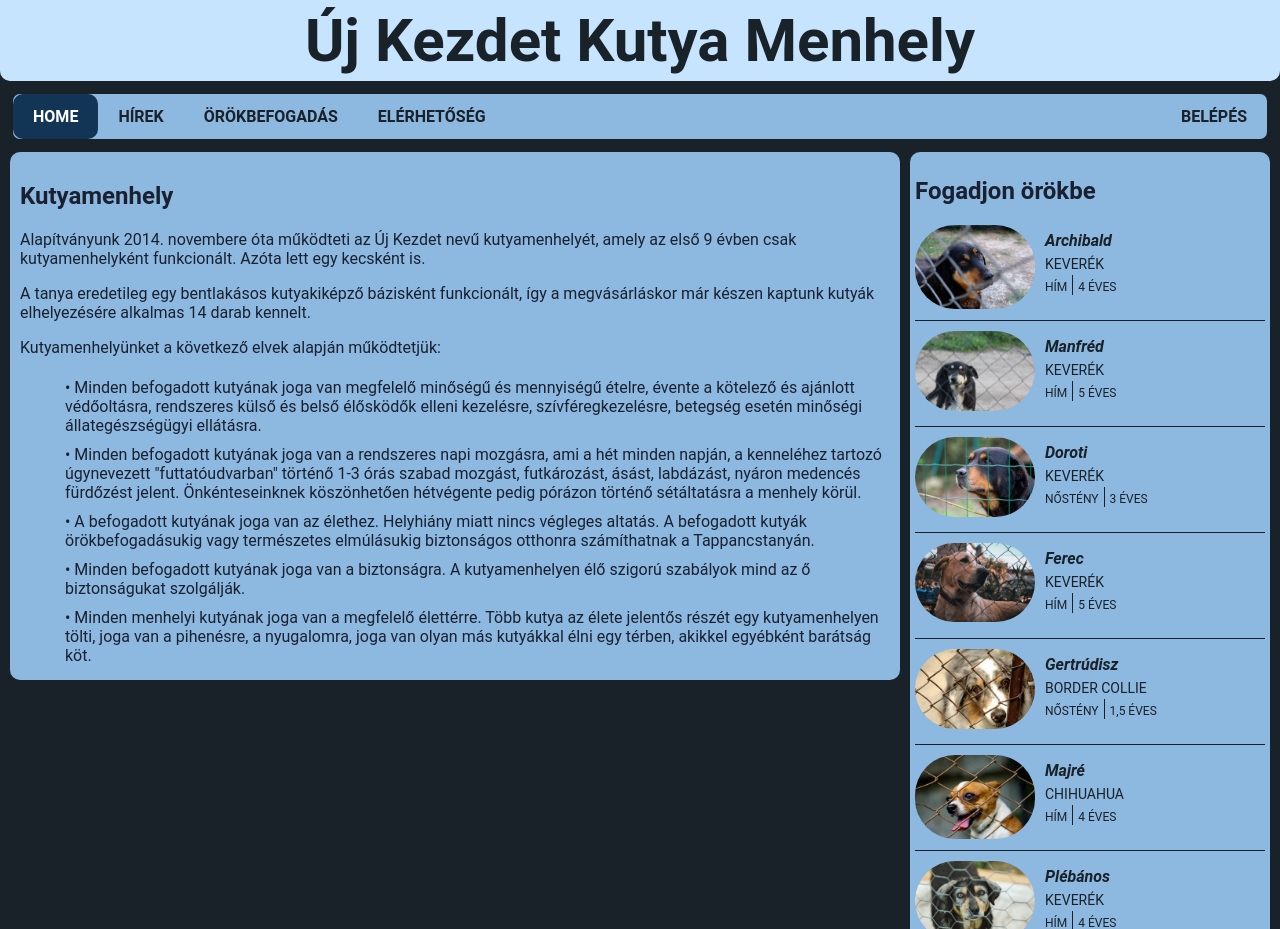
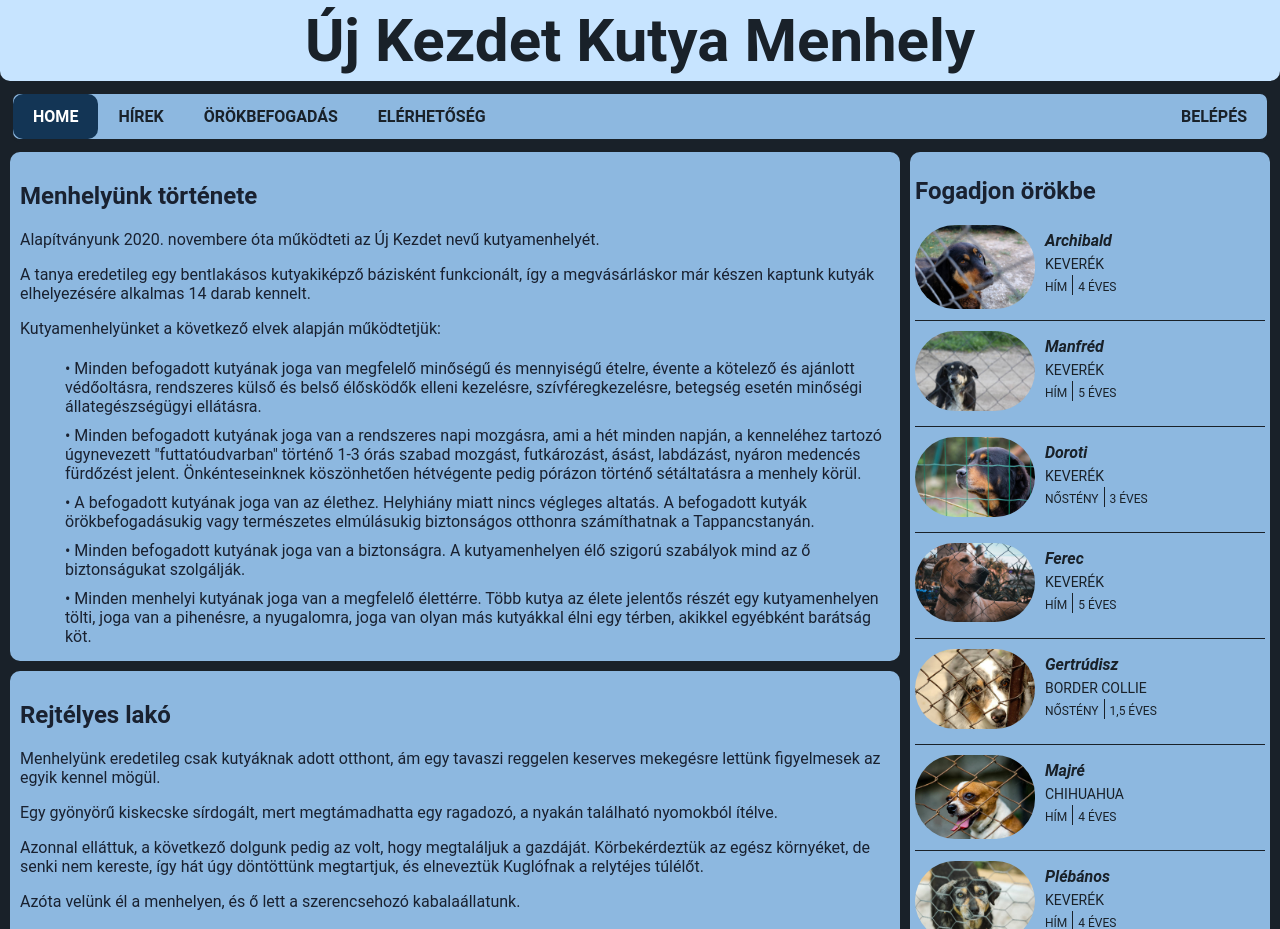
Before and after one commit to k1me/kutya_menhely, a PHP site: page / in a window 1280 px wide. Shown: the top 929 px of the page. Run offline with PHP 8.4, Linux system fonts and the light colour scheme.

Commit message:
Kuglóf update

```diff
--- a/css/index.css
+++ b/css/index.css
@@ -106,4 +106,10 @@ aside {
     list-style-type: disc;
     margin: 5px;
 }
+.kuglof{
+    border: 1px solid #BAC4AB;
+    margin: 5px 5px 5px 5px;
+    display: inline-block;
+    float: left;
+}
 /*eddig tart a kutya infók formázása*/
--- a/index.html
+++ b/index.html
@@ -26,8 +26,8 @@
     <div class="flex-container">
         <div class="section-container">
             <section>
-                <h2>Kutyamenhely</h2>
-                <p>Alapítványunk 2014. novembere óta működteti az Új Kezdet nevű kutyamenhelyét, amely az első 9 évben csak kutyamenhelyként funkcionált. Azóta lett egy kecsként is.</p>
+                <h2>Menhelyünk története</h2>
+                <p>Alapítványunk 2020. novembere óta működteti az Új Kezdet nevű kutyamenhelyét.</p>
                 <p>A tanya eredetileg egy bentlakásos kutyakiképző bázisként funkcionált, így a megvásárláskor már készen kaptunk kutyák elhelyezésére alkalmas 14 darab kennelt.</p>
                 <p>Kutyamenhelyünket a következő elvek alapján működtetjük:</p>
                 <ul class="behuz">
@@ -37,6 +37,19 @@
                     <li>• Minden befogadott kutyának joga van a biztonságra. A kutyamenhelyen élő szigorú szabályok mind az ő biztonságukat szolgálják.</li>
                     <li>• Minden menhelyi kutyának joga van a megfelelő élettérre. Több kutya az élete jelentős részét egy kutyamenhelyen tölti, joga van a pihenésre, a nyugalomra, joga van olyan más kutyákkal élni egy térben, akikkel egyébként barátság köt.</li>
                 </ul>
+
+            </section>
+            <section>
+                <h2>Rejtélyes lakó</h2>
+                <p>Menhelyünk eredetileg csak kutyáknak adott otthont, ám egy tavaszi reggelen keserves mekegésre lettünk figyelmesek az egyik kennel mögül.</p>
+                <p>Egy gyönyörű kiskecske sírdogált, mert megtámadhatta egy ragadozó, a nyakán található nyomokból ítélve. </p>
+                <p>Azonnal elláttuk, a következő dolgunk pedig az volt, hogy megtaláljuk a gazdáját. Körbekérdeztük az egész környéket, de senki nem kereste, így hát úgy döntöttünk megtartjuk, és elneveztük Kuglófnak a relytéjes túlélőt.</p>
+                <p>Azóta velünk él a menhelyen, és ő lett a szerencsehozó kabalaállatunk.</p>
+                <img  class="kuglof" src="img/babakuglof.jpg" alt="Kis Kuglóf" width="265px">
+                <img  class="kuglof" src="img/kiskuglof.jpg" alt="Kis Kuglóf" width="200px">
+                <img class="kuglof" src="img/kuglof.jpg" alt="Kuglóf" width="305px">
+                <img class="kuglof" src="img/kuglof2.jpg" alt="Kuglóf" width="305px">
+
             </section>
         </div>
         <div class="aside-container">
@@ -191,21 +204,21 @@
                 </div>
                 <div class="img-wrapper">
                     <div>
-                        <img src="img/kuglof.jpg" alt="kuglof" width="120" class="kutya-img">
+                        <img src="img/kondér.jpg" alt="Kondér" width="120" class="kutya-img">
                     </div>
                     <div class="img-info">
                         <div class="kutya-nev">
-                            <p>kuglóf<p>
+                            <p>kondér<p>
                         </div>
                         <div class="kutya-fajta">
-                            <p>kecske</p>
+                            <p>bulldog</p>
                         </div>
                         <div class="nem-kor-wrapper">
                             <div class="nem">
-                                <p>hím</p>
+                                <p>nőstény</p>
                             </div>
                             <div class="kor">
-                                <p>7 éves</p>
+                                <p>1 éves</p>
                             </div>
                         </div>
                     </div>
```
